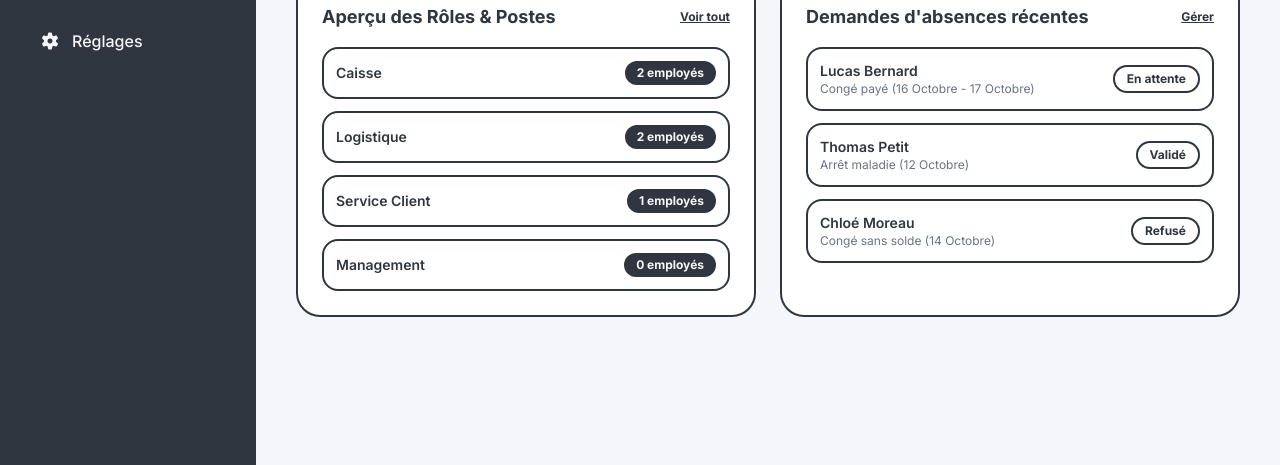
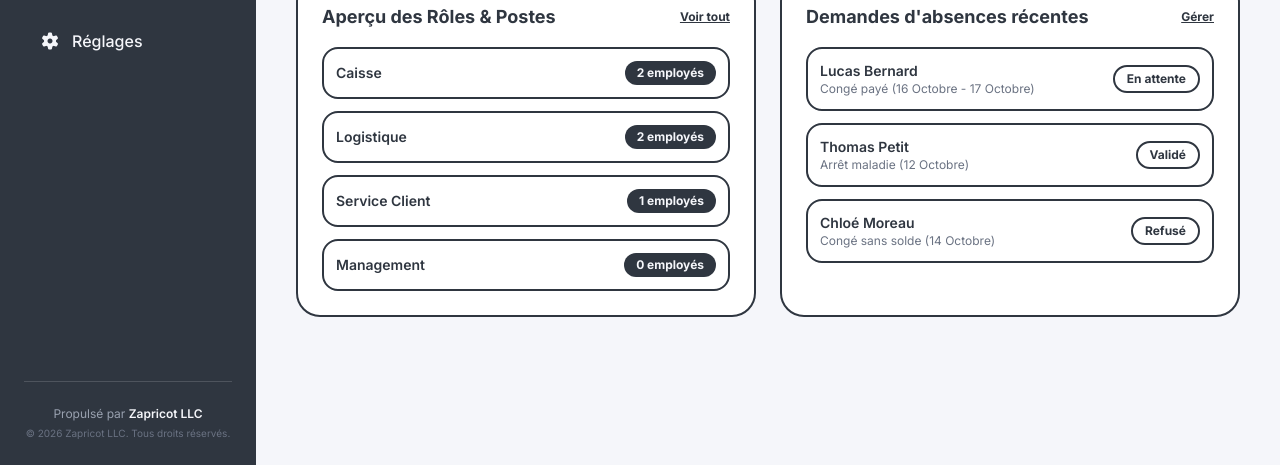
Before and after one commit to gaelmandza15/HR-HUB, a website built with Vite: page index.html in a window 1280 px wide. Shown: the part 335-800 px from the top of the page. Built offline with nearby package versions, Linux system fonts and the light colour scheme.

Commit message:
feat: signature de l'éditeur Zapricot LLC
- Sidebar : mention « Propulsé par Zapricot LLC » + copyright en pied,
  avec l'année courante injectée dynamiquement.
- Métadonnées : publisher/copyright/descriptions dans tauri.conf.json,
  auteur dans Cargo.toml et package.json — visibles dans les propriétés
  de l'exe et des installateurs Windows.

```diff
--- a/index.html
+++ b/index.html
@@ -43,6 +43,14 @@
             <!-- Liens de navigation (générés par le module sidebar) -->
             <nav id="main-nav" class="space-y-2"></nav>
         </div>
+
+        <!-- Signature de l'éditeur -->
+        <div class="pt-6 mt-6 border-t border-white/15 text-center">
+            <p class="text-xs text-gray-400">
+                Propulsé par <span class="font-semibold text-[#f5f6fa]">Zapricot LLC</span>
+            </p>
+            <p class="text-[10px] text-gray-500 mt-1">&copy; <span id="app-year"></span> Zapricot LLC. Tous droits réservés.</p>
+        </div>
     </aside>
 
     <!-- ZONE DE CONTENU PRINCIPAL : seule cette zone défile (la sidebar reste immobile) -->
--- a/package.json
+++ b/package.json
@@ -4,6 +4,7 @@
   "version": "1.0.0",
   "type": "module",
   "description": "HR HUB - Application Tauri de gestion des horaires et planification RH (SQLite)",
+  "author": "Zapricot LLC",
   "scripts": {
     "dev": "vite",
     "build": "vite build",
--- a/src-tauri/Cargo.toml
+++ b/src-tauri/Cargo.toml
@@ -2,7 +2,7 @@
 name = "hr-hub"
 version = "1.0.0"
 description = "HR HUB - Application de gestion des horaires et planification RH"
-authors = ["HR HUB"]
+authors = ["Zapricot LLC"]
 edition = "2021"
 
 [lib]
--- a/src-tauri/tauri.conf.json
+++ b/src-tauri/tauri.conf.json
@@ -23,6 +23,10 @@
       "active": true,
       "targets": "all",
       "identifier": "com.hrhub.app",
+      "publisher": "Zapricot LLC",
+      "copyright": "© 2026 Zapricot LLC. Tous droits réservés.",
+      "shortDescription": "Gestion des horaires et planification RH",
+      "longDescription": "HR HUB — application de gestion des horaires, des équipes et des absences. Éditée par Zapricot LLC.",
       "icon": [
         "icons/32x32.png",
         "icons/128x128.png",
--- a/src/js/app.js
+++ b/src/js/app.js
@@ -42,4 +42,9 @@ window.addEventListener('tab-change', (e) => navigate(e.detail));
 
 initModal();
 initSidebar();
+
+// Année courante dans la signature de l'éditeur (sidebar).
+const yearEl = document.getElementById('app-year');
+if (yearEl) yearEl.textContent = String(new Date().getFullYear());
+
 switchTab('dashboard');
```
